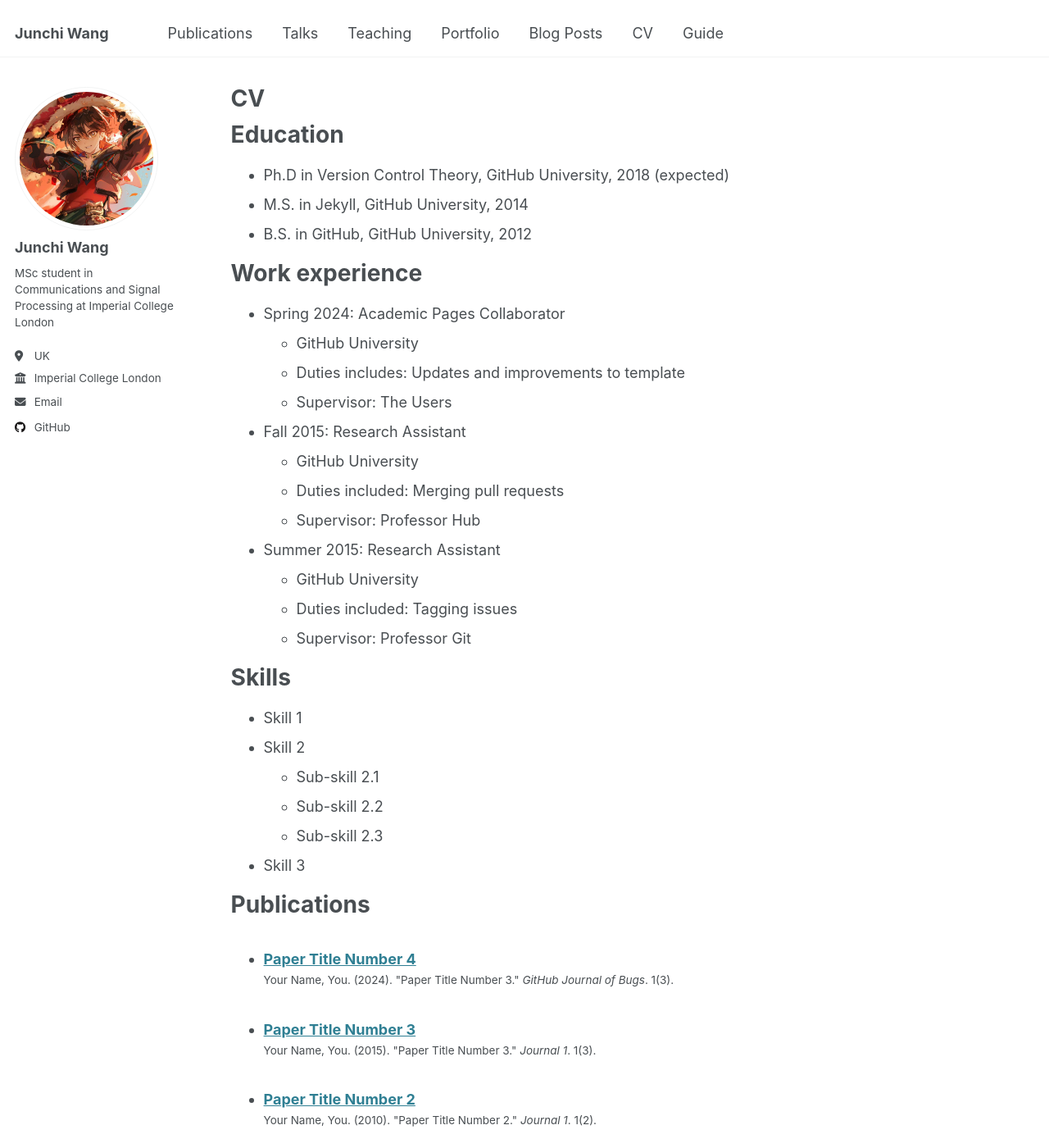
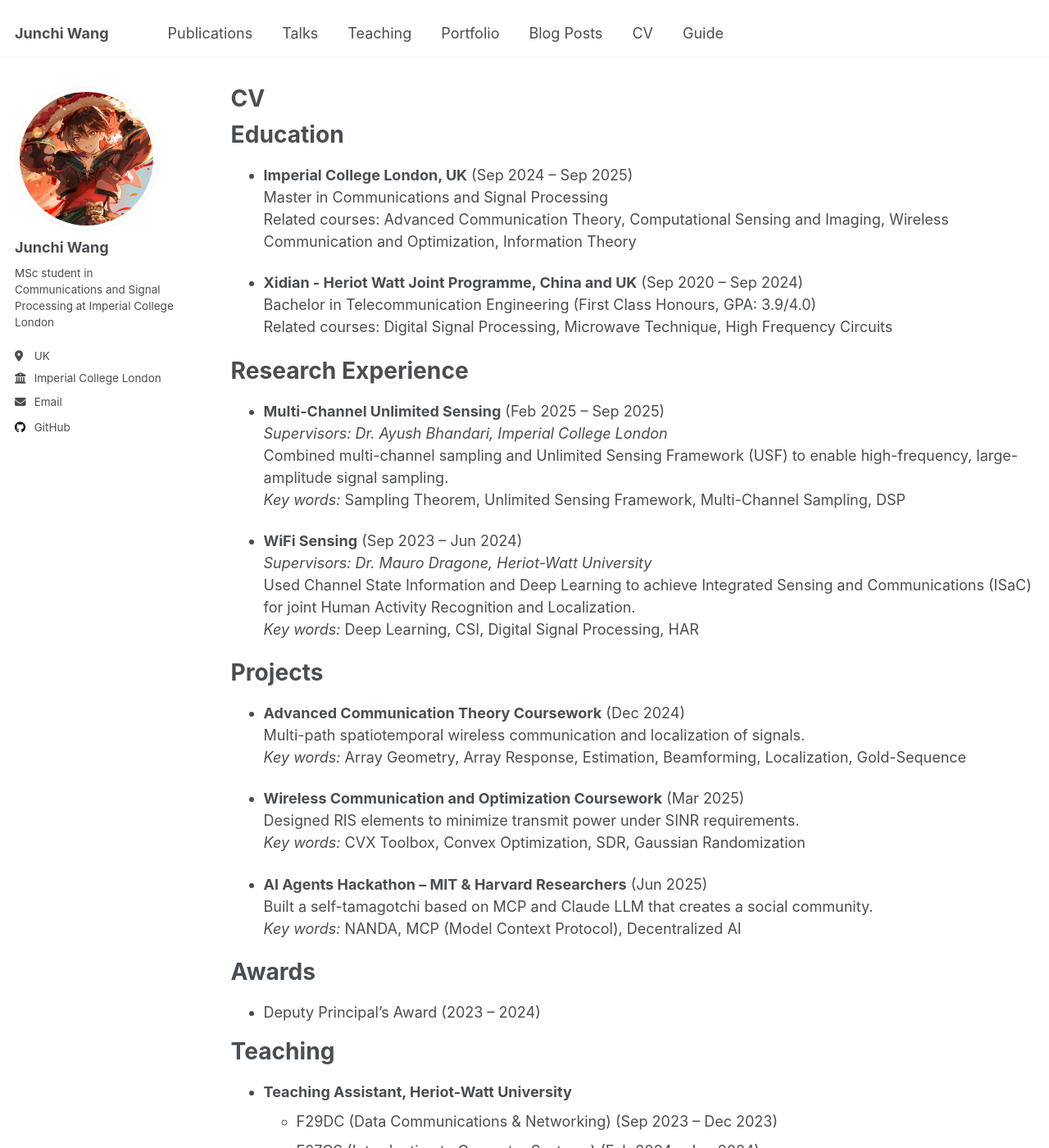
Before and after one commit to wjc1207/Junchi.github.io, a Jekyll site: the page built from _pages/cv.md, in a window 1280 px wide and 1400 px high. Shown: the whole window at 82% size. Built offline with Jekyll 4.4.1, drawn with Linux system fonts in a browser that asks for light colours; some of the changed text lies outside the part shown.

Commit message:
Revise CV content and structure
Updated education, research experience, projects, awards, teaching, and skills sections with new details and formatting.

```diff
--- a/_pages/cv.md
+++ b/_pages/cv.md
@@ -11,54 +11,58 @@ redirect_from:
 
 Education
 ======
-* Ph.D in Version Control Theory, GitHub University, 2018 (expected)
-* M.S. in Jekyll, GitHub University, 2014
-* B.S. in GitHub, GitHub University, 2012
+* **Imperial College London, UK** (Sep 2024 – Sep 2025)
+  Master in Communications and Signal Processing
+  Related courses: Advanced Communication Theory, Computational Sensing and Imaging, Wireless Communication and Optimization, Information Theory
 
-Work experience
+* **Xidian - Heriot Watt Joint Programme, China and UK** (Sep 2020 – Sep 2024)
+  Bachelor in Telecommunication Engineering (First Class Honours, GPA: 3.9/4.0)
+  Related courses: Digital Signal Processing, Microwave Technique, High Frequency Circuits
+
+Research Experience
 ======
-* Spring 2024: Academic Pages Collaborator
-  * GitHub University
-  * Duties includes: Updates and improvements to template
-  * Supervisor: The Users
+* **Multi-Channel Unlimited Sensing** (Feb 2025 – Sep 2025)
+  *Supervisors: Dr. Ayush Bhandari, Imperial College London*
+  Combined multi-channel sampling and Unlimited Sensing Framework (USF) to enable high-frequency, large-amplitude signal sampling.
+  *Key words:* Sampling Theorem, Unlimited Sensing Framework, Multi-Channel Sampling, DSP
 
-* Fall 2015: Research Assistant
-  * GitHub University
-  * Duties included: Merging pull requests
-  * Supervisor: Professor Hub
+* **WiFi Sensing** (Sep 2023 – Jun 2024)
+  *Supervisors: Dr. Mauro Dragone, Heriot-Watt University*
+  Used Channel State Information and Deep Learning to achieve Integrated Sensing and Communications (ISaC) for joint Human Activity Recognition and Localization.
+  *Key words:* Deep Learning, CSI, Digital Signal Processing, HAR
 
-* Summer 2015: Research Assistant
-  * GitHub University
-  * Duties included: Tagging issues
-  * Supervisor: Professor Git
+Projects
+======
+* **Advanced Communication Theory Coursework** (Dec 2024)
+  Multi-path spatiotemporal wireless communication and localization of signals.
+  *Key words:* Array Geometry, Array Response, Estimation, Beamforming, Localization, Gold-Sequence
+
+* **Wireless Communication and Optimization Coursework** (Mar 2025)
+  Designed RIS elements to minimize transmit power under SINR requirements.
+  *Key words:* CVX Toolbox, Convex Optimization, SDR, Gaussian Randomization
+
+* **AI Agents Hackathon – MIT & Harvard Researchers** (Jun 2025)
+  Built a self-tamagotchi based on MCP and Claude LLM that creates a social community.
+  *Key words:* NANDA, MCP (Model Context Protocol), Decentralized AI
+
+Awards
+======
+* Deputy Principal’s Award (2023 – 2024)
+
+Teaching
+======
+* **Teaching Assistant, Heriot-Watt University**
+  - F29DC (Data Communications & Networking) (Sep 2023 – Dec 2023)
+  - F27CS (Introduction to Computer Systems) (Feb 2024 – Jun 2024)
 
 Skills
 ======
-* Skill 1
-* Skill 2
-  * Sub-skill 2.1
-  * Sub-skill 2.2
-  * Sub-skill 2.3
-* Skill 3
+* **Programming Languages:** Python, C/C++, MATLAB, HTML
+* **Machine Learning Tools:** PyTorch, TensorFlow, Sklearn, Pandas, Numpy
+* **Hobbies:** Birding, Hiking
 
-Publications
+Links
 ======
-  <ul>{% for post in site.publications reversed %}
-    {% include archive-single-cv.html %}
-  {% endfor %}</ul>
-
-Talks
-======
-  <ul>{% for post in site.talks reversed %}
-    {% include archive-single-talk-cv.html  %}
-  {% endfor %}</ul>
-
-Teaching
-======
-  <ul>{% for post in site.teaching reversed %}
-    {% include archive-single-cv.html %}
-  {% endfor %}</ul>
-
-Service and leadership
-======
-* Currently signed in to 43 different slack teams
+* [GitHub](https://github.com/wjc1207)
+* [Google Scholar 1](https://scholar.google.co.uk/citations?user=0LC6lfwAAAAJ&hl=en)
+* [Google Scholar 2](https://scholar.google.co.uk/citations?user=Y4snaswAAAAJ&hl=en)
```
